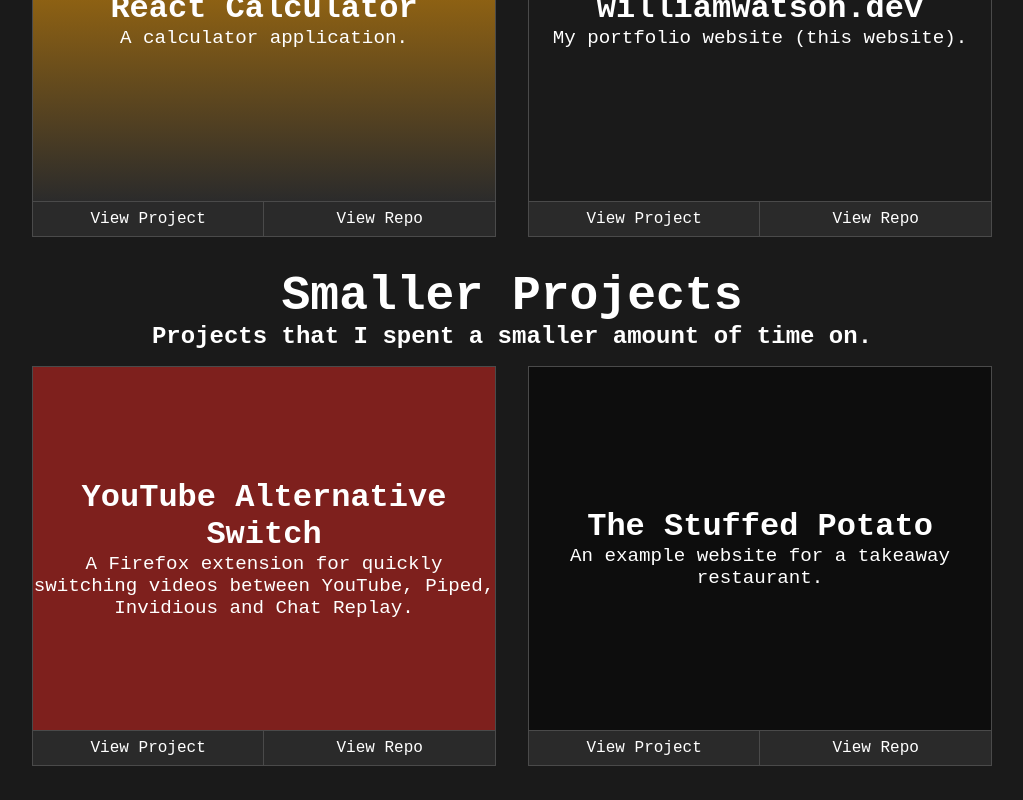
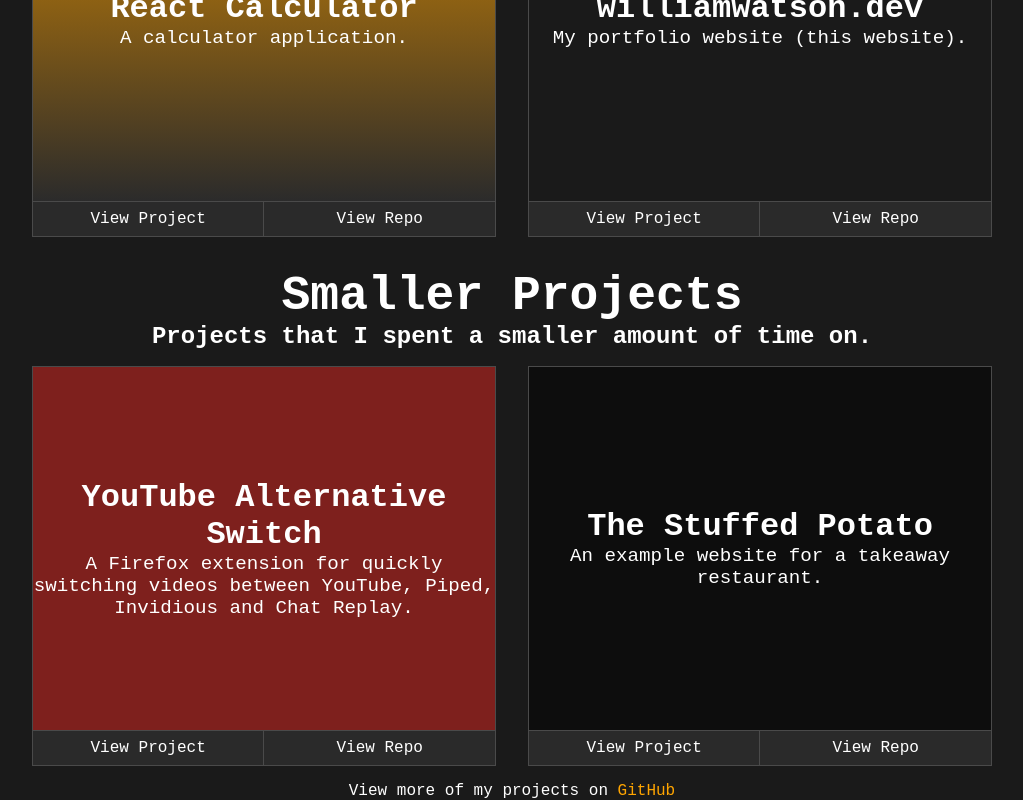
Before and after one commit to willswats/williamwatson, a SvelteKit app: page /projects in a window 1280 px wide. Shown: the part 1204-2004 px from the top of the page, without its empty margins (160-1183 px from the left). Built offline with nearby package versions, Linux system fonts and the light colour scheme.

Commit message:
feat: add link to projects

```diff
--- a/src/routes/projects/+page.svelte
+++ b/src/routes/projects/+page.svelte
@@ -4,7 +4,7 @@
 
 <main class="projects">
 	<section class="projects__header">
-		<h1>Large Projects</h1>
+		<h1>Projects</h1>
 		<h2>Projects that I spent a fair amount of time on.</h2>
 	</section>
 	<section class="projects__grid">
@@ -73,6 +73,16 @@
 			--background-color="rgba(0,0,0,0.5)"
 		/>
 	</section>
+	<footer>
+		<p>
+			View more of my projects on
+			<a
+				target="_blank"
+				rel="noopener noreferrer"
+				href="https://github.com/willswats?tab=repositories">GitHub</a
+			>
+		</p>
+	</footer>
 </main>
 
 <style>
@@ -101,6 +111,20 @@
 		margin: 1rem 8rem;
 	}
 
+	footer {
+		display: flex;
+		justify-content: center;
+	}
+
+	footer a {
+		color: rgba(255, 165, 0, 1);
+		transition: color 0.1s;
+	}
+
+	footer a:hover {
+		color: rgba(255, 165, 0, 0.8);
+	}
+
 	@media screen and (max-width: 1100px) {
 		.projects__grid {
 			margin: 1rem 2rem 6rem 2rem;
```
